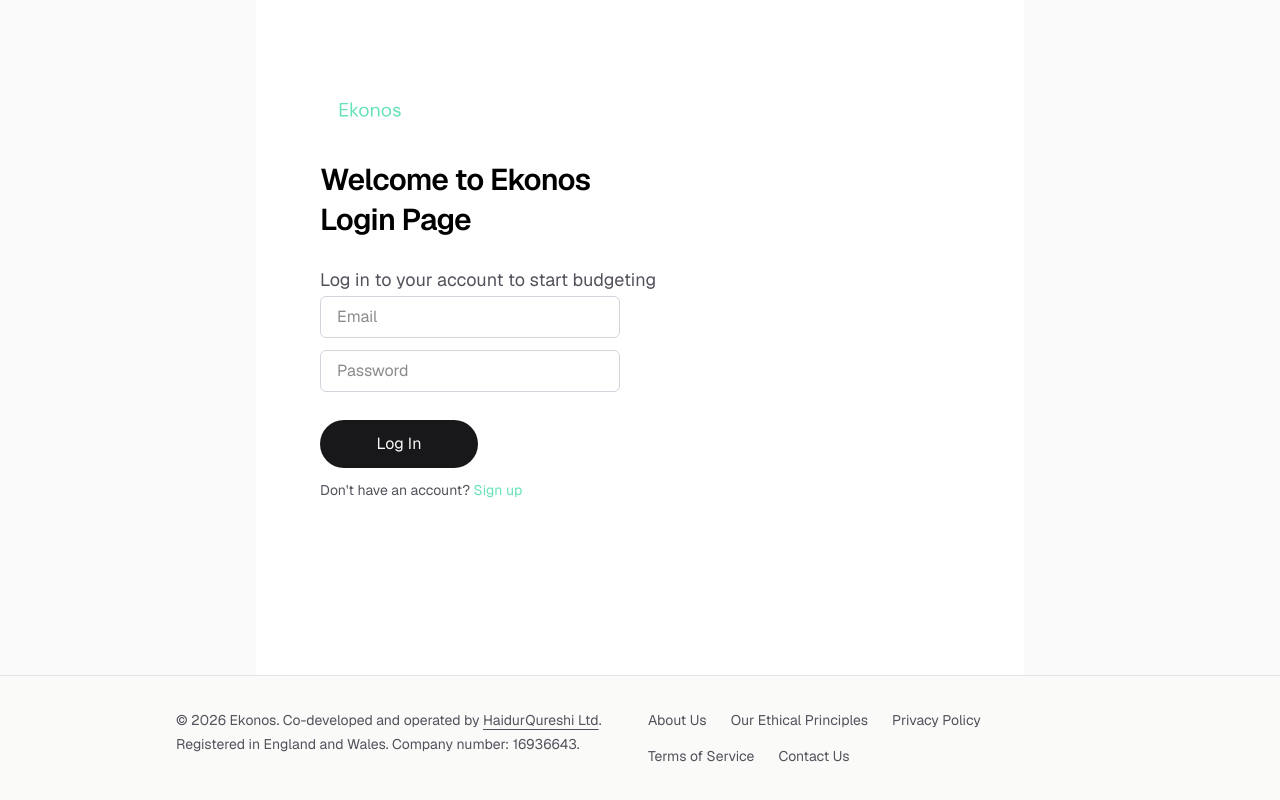
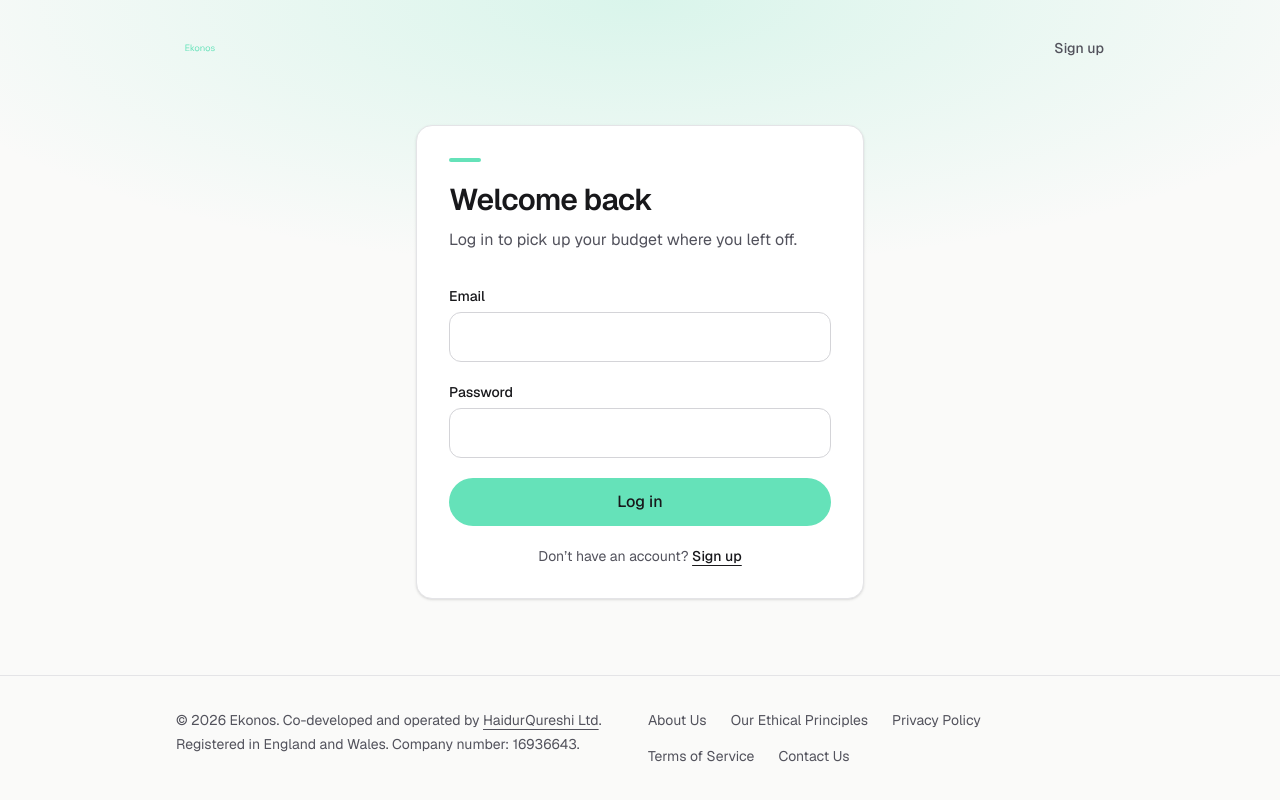
Before and after one commit to haidurqureshi/Ekonos, a Next.js app: page /login in a window 1280 px wide. Built offline with nearby package versions, Linux system fonts and the light colour scheme.

Commit message:
Refactor LoginPage component with enhanced UX
Refactor login page to improve user experience and error handling.

```diff
--- a/app/login/page.tsx
+++ b/app/login/page.tsx
@@ -1,93 +1,154 @@
 "use client";
 
 import React, { useState } from "react";
+import Image from "next/image";
+import Link from "next/link";
 import { useRouter } from "next/navigation";
-import Image from "next/image";
 
+const labelClass = "mb-1.5 block text-sm font-medium";
+
+const inputClass =
+  "w-full rounded-xl border border-zinc-300 bg-white px-4 py-3 text-base text-zinc-900 outline-none transition-colors placeholder:text-zinc-400 focus:border-emerald-600 focus:ring-2 focus:ring-emerald-600/20 dark:border-zinc-700 dark:bg-zinc-900 dark:text-zinc-50 dark:placeholder:text-zinc-500 dark:focus:border-[#65e2b9] dark:focus:ring-[#65e2b9]/25";
+
+const textLink =
+  "font-medium text-zinc-900 underline underline-offset-4 hover:text-zinc-600 dark:text-zinc-50 dark:hover:text-zinc-300";
 
 export default function LoginPage() {
   const router = useRouter();
   const [email, setEmail] = useState("");
   const [password, setPassword] = useState("");
   const [error, setError] = useState<string | null>(null);
+  const [loading, setLoading] = useState(false);
 
-    const handleSubmit = (e: React.FormEvent) => {
+  const handleSubmit = async (e: React.FormEvent) => {
     e.preventDefault();
     setError(null);
-        if(!email || !password){
+
+    if (!email || !password) {
       setError("All fields are required");
       return;
     }
 
-        fetch("/api/login", {
+    setLoading(true);
+
+    try {
+      const response = await fetch("/api/login", {
         method: "POST",
-            headers: {
-                "Content-Type": "application/json",
-            },
+        headers: { "Content-Type": "application/json" },
         body: JSON.stringify({ email, password }),
-        })
-            .then((response) => {
+      });
+
       if (!response.ok) {
-                    throw new Error("Failed to Login");
+        throw new Error("Couldn’t log in. Check your email and password.");
       }
-                return response.json();
-            })
-            .then(() => {
+
+      await response.json();
       router.push("/dashboard");
-            })
-            .catch((error) => {
-                setError(error.message);
-            });
+    } catch (err) {
+      setError(
+        err instanceof Error
+          ? err.message
+          : "Couldn’t log in. Check your email and password.",
+      );
+      setLoading(false);
+    }
   };
 
   return (
-    <div className="flex flex-col flex-1 items-center justify-center bg-zinc-50 font-sans dark:bg-black">
-        <main className="flex flex-1 w-full max-w-3xl flex-col items-center justify-between py-15 px-16 bg-white dark:bg-black sm:items-start">
+    <div className="relative isolate flex flex-1 flex-col">
+      {/* Soft brand glow */}
+      <div
+        aria-hidden="true"
+        className="pointer-events-none absolute inset-x-0 top-0 -z-10 h-[28rem] bg-[radial-gradient(60%_60%_at_50%_0%,rgba(101,226,185,0.22),transparent)] dark:bg-[radial-gradient(60%_60%_at_50%_0%,rgba(101,226,185,0.12),transparent)]"
+      />
+
+      <header className="mx-auto flex w-full max-w-5xl items-center justify-between px-5 py-6 sm:px-8 lg:px-12">
+        <Link
+          href="/"
+          aria-label="Ekonos home"
+          className="rounded-sm focus-visible:outline-2 focus-visible:outline-offset-4 focus-visible:outline-emerald-600 dark:focus-visible:outline-[#65e2b9]"
+        >
           <Image
             src="/EKONOS.svg"
-                alt="EKONOS logo"
+            alt="Ekonos"
             width={100}
             height={100}
             priority
+            className="h-10 w-auto sm:h-12"
           />
-            <div className="flex flex-col items-center gap-6 text-center sm:items-start sm:text-left">
-                <h1 className="max-w-xs text-3xl font-semibold leading-10 tracking-tight text-black dark:text-zinc-50">
-                    Welcome to Ekonos Login Page
-                </h1>
-                <p className="max-w-md text-lg leading-8 text-zinc-600 dark:text-zinc-400">
-                    Log in to your account to start budgeting
+        </Link>
+        <Link
+          href="/start"
+          className="text-sm font-medium text-zinc-600 underline-offset-4 transition-colors hover:text-zinc-900 hover:underline dark:text-zinc-400 dark:hover:text-zinc-50"
+        >
+          Sign up
+        </Link>
+      </header>
+
+      <main className="flex flex-1 items-center justify-center px-5 pb-16 pt-4 sm:px-8">
+        <div className="w-full max-w-md rounded-2xl border border-zinc-200 bg-white p-6 shadow-sm sm:p-8 dark:border-zinc-800 dark:bg-zinc-900/60">
+          <span
+            aria-hidden="true"
+            className="mb-5 block h-1 w-8 rounded-full bg-[#65e2b9]"
+          />
+          <h1 className="text-3xl font-semibold tracking-tight">Welcome back</h1>
+          <p className="mt-2 text-base leading-7 text-zinc-600 dark:text-zinc-400">
+            Log in to pick up your budget where you left off.
           </p>
-            </div>
-            <form className="flex flex-1 w-75 max-w-2xl flex-col gap-3" onSubmit={handleSubmit}>
+
+          <form className="mt-8 space-y-5" onSubmit={handleSubmit}>
+            <div>
+              <label htmlFor="email" className={labelClass}>
+                Email
+              </label>
               <input
+                id="email"
                 type="email"
-                    placeholder="Email"
+                autoComplete="email"
                 value={email}
                 onChange={(e) => setEmail(e.target.value)}
-                    className="border border-gray-300 rounded-md py-2 px-4 focus:outline-none focus:ring-2 focus:ring-[#65e2b9] dark:bg-zinc-900 dark:border-zinc-700 dark:text-white dark:placeholder-zinc-500"
+                required
+                className={inputClass}
               />
+            </div>
+
+            <div>
+              <label htmlFor="password" className={labelClass}>
+                Password
+              </label>
               <input
+                id="password"
                 type="password"
-                    placeholder="Password"
+                autoComplete="current-password"
                 value={password}
                 onChange={(e) => setPassword(e.target.value)}
-                    className="border border-gray-300 rounded-md py-2 px-4 focus:outline-none focus:ring-2 focus:ring-[#65e2b9] dark:bg-zinc-900 dark:border-zinc-700 dark:text-white dark:placeholder-zinc-500"
+                required
+                className={inputClass}
               />
-                {error && <p className="text-sm text-red-500">{error}</p>}
+            </div>
+
+            {error && (
+              <p role="alert" className="text-sm text-red-600 dark:text-red-400">
+                {error}
+              </p>
+            )}
+
             <button
               type="submit"
-                    className="flex h-12 w-full items-center justify-center gap-2 rounded-full bg-foreground px-5 text-background transition-colors hover:bg-[#383838] dark:hover:bg-[#ccc] md:w-[158px] mt-4"
+              disabled={loading}
+              className="inline-flex h-12 w-full items-center justify-center rounded-full bg-[#65e2b9] text-base font-medium text-zinc-900 transition-colors hover:bg-[#4fd3a8] focus-visible:outline-2 focus-visible:outline-offset-2 focus-visible:outline-emerald-600 disabled:cursor-not-allowed disabled:opacity-60 dark:focus-visible:outline-[#65e2b9]"
             >
-                    Log In
+              {loading ? "Logging in…" : "Log in"}
             </button>
-                <p className="text-sm text-zinc-600 dark:text-zinc-400">
-                    Don&apos;t have an account?{" "}
-                    <a href="/start" className="text-[#65e2b9] hover:underline">
+
+            <p className="text-center text-sm text-zinc-600 dark:text-zinc-400">
+              Don’t have an account?{" "}
+              <Link href="/start" className={textLink}>
                 Sign up
-                    </a>
+              </Link>
             </p>
           </form>
-
+        </div>
       </main>
     </div>
   );
```
Lines whose indentation alone changed are shown as unchanged.
